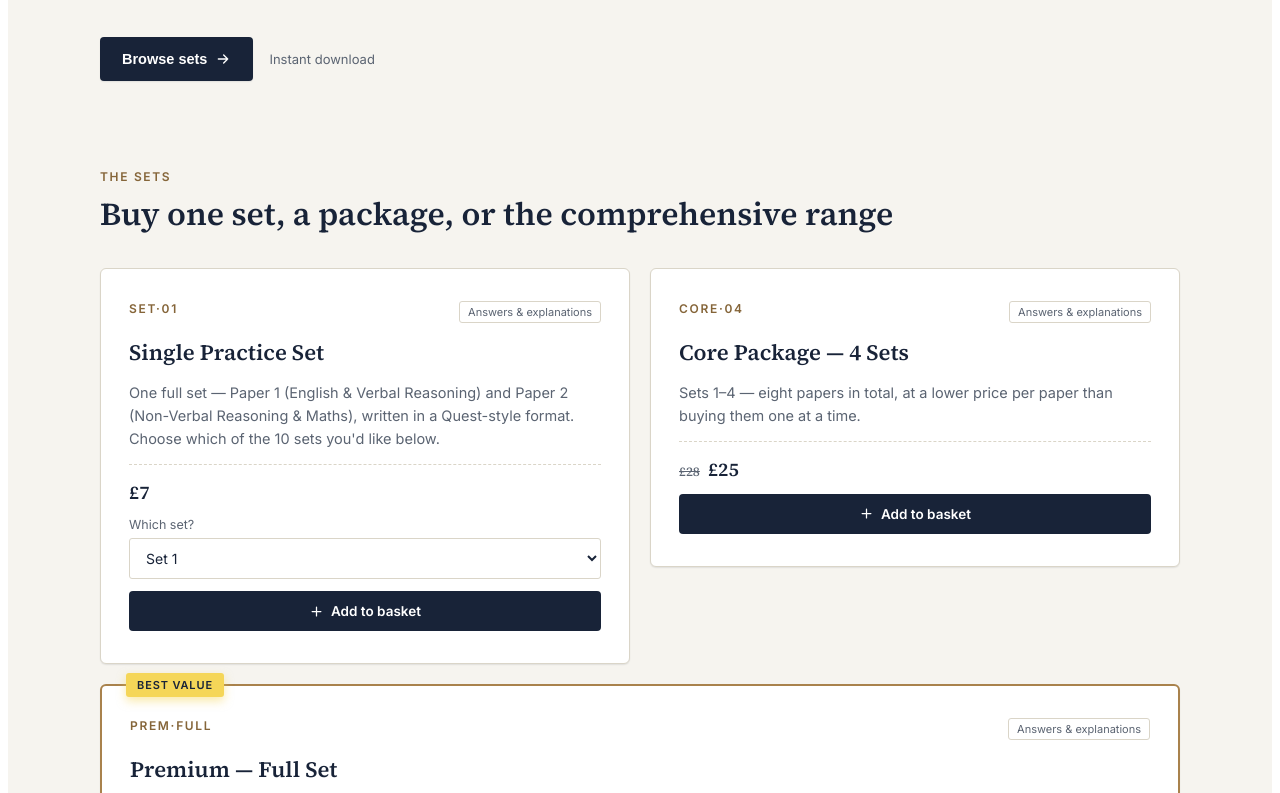
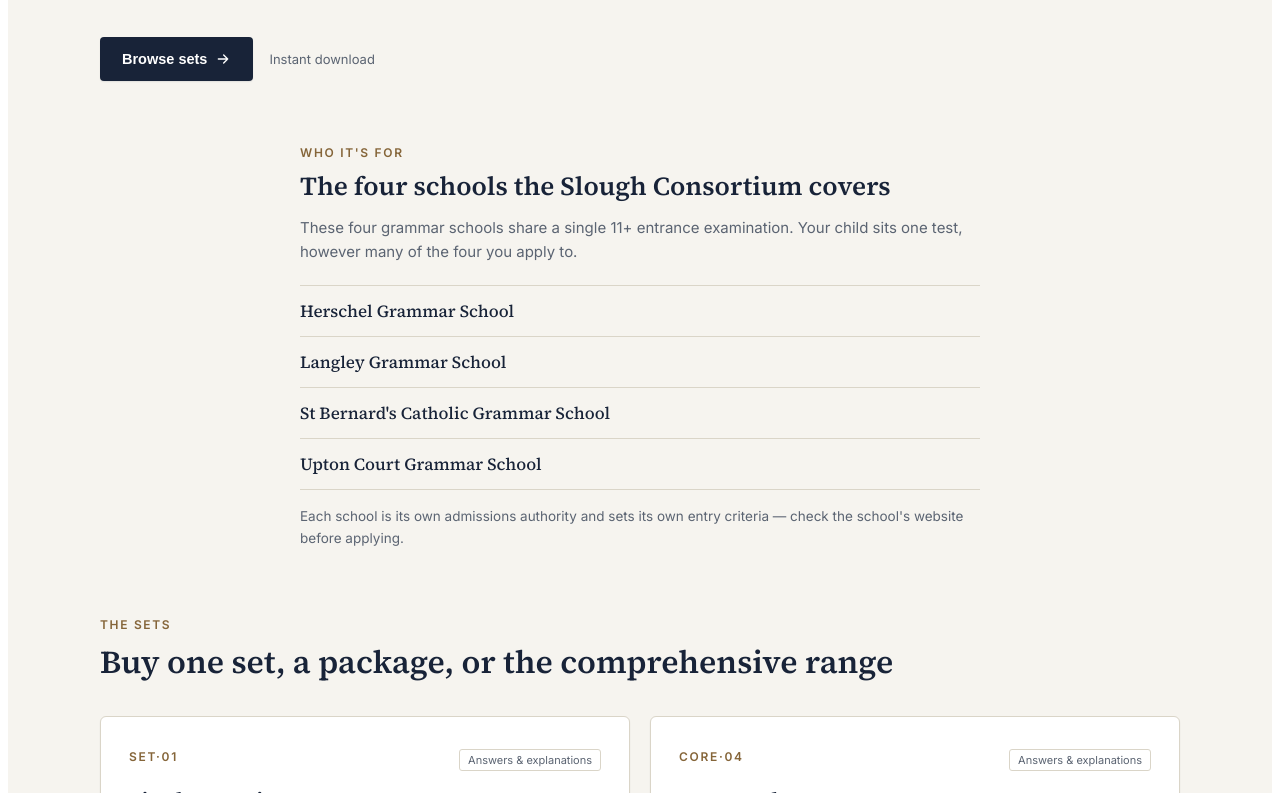
Before and after one commit to i4960550-sys/eleven-plus-site, a React (Vite) app: page / in a window 1280 px wide. Shown: the part 655-1448 px from the top of the page. Built offline with nearby package versions, Linux system fonts and the light colour scheme.

Commit message:
Move Slough Consortium schools section above products

```diff
--- a/src/App.jsx
+++ b/src/App.jsx
@@ -1157,6 +1157,45 @@
           </Reveal>
         </section>
 
+        {/* Consortium schools */}
+        <section id="schools" style={{ maxWidth: 680, margin: "0 auto", padding: "0 24px 44px", scrollMarginTop: 70 }}>
+          <Reveal>
+            <Eyebrow>Who it's for</Eyebrow>
+            <h2 style={{ fontFamily: "'Source Serif 4', serif", fontSize: 26, fontWeight: 600, color: TOKENS.ink, margin: "8px 0 12px" }}>
+              The four schools the Slough Consortium covers
+            </h2>
+            <p style={{ fontSize: 15, color: TOKENS.inkSoft, lineHeight: 1.65, margin: "0 0 20px" }}>
+              These four grammar schools share a single 11+ entrance examination. Your child sits one test, however
+              many of the four you apply to.
+            </p>
+            <ul style={{ listStyle: "none", padding: 0, margin: "0 0 16px", borderTop: `1px solid ${TOKENS.line}` }}>
+              {[
+                "Herschel Grammar School",
+                "Langley Grammar School",
+                "St Bernard's Catholic Grammar School",
+                "Upton Court Grammar School",
+              ].map((s) => (
+                <li
+                  key={s}
+                  style={{
+                    fontFamily: "'Source Serif 4', serif",
+                    fontSize: 17,
+                    color: TOKENS.ink,
+                    padding: "13px 0",
+                    borderBottom: `1px solid ${TOKENS.line}`,
+                  }}
+                >
+                  {s}
+                </li>
+              ))}
+            </ul>
+            <p style={{ fontSize: 13.5, color: TOKENS.inkSoft, lineHeight: 1.6, margin: 0 }}>
+              Each school is its own admissions authority and sets its own entry criteria — check the school's website
+              before applying.
+            </p>
+          </Reveal>
+        </section>
+
         {/* Shop */}
         <section ref={shopRef} style={{ maxWidth: 1080, margin: "0 auto", padding: "24px 24px 72px", scrollMarginTop: 70 }}>
           <Reveal>
```
